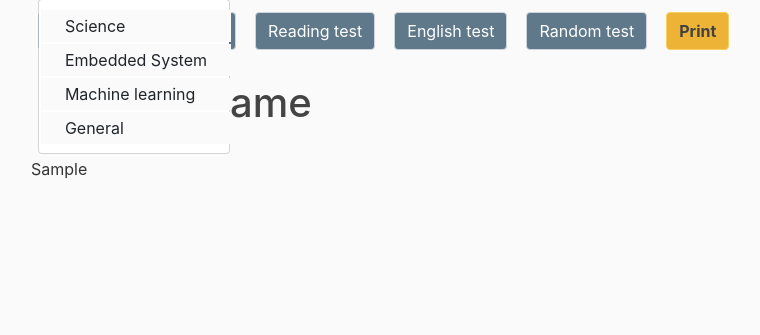
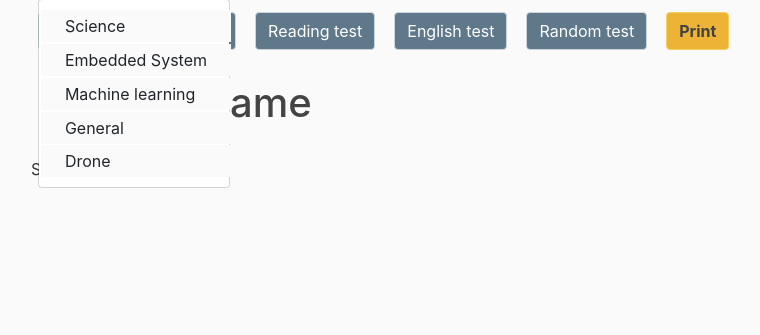
Before and after one commit to BenbenIO/japanese_for_engineer_flask, a Flask app: template templates/home.html in a window 1280 px wide, after a click on "Vocabulary list". Shown: the part 168-503 px from the top of the page, without its empty margins (54-814 px from the left). Run offline with Flask 2, Linux system fonts and the light colour scheme; the template is opened without the code that fills it: most values are stand-ins (such as "Sample title", 1, 10 or a date in 2020); some libraries are stand-ins or nearby versions.

Commit message:
voc: adding Drone section, and new word

```diff
--- a/app.py
+++ b/app.py
@@ -74,6 +74,13 @@ def select_General():
     # Selec the General dataframe
     global vocabulary, name
     load_vocabulary("General")
+    return render_template('home.html', name = render_name(name), dataframe=vocabulary)
+
+@app.route('/select_Drone')
+def select_Drone():
+    # Selec the General dataframe
+    global vocabulary, name
+    load_vocabulary("Drone")
     return render_template('home.html', name = render_name(name), dataframe=vocabulary)
 
 ## Test mode callback
--- a/templates/home.html
+++ b/templates/home.html
@@ -11,6 +11,7 @@
             <a class="dropdown-item" href="/select_Embedded">Embedded System</a>
             <a class="dropdown-item" href="/select_ML">Machine learning</a>
             <a class="dropdown-item" href="/select_General">General</a>
+            <a class="dropdown-item" href="/select_Drone">Drone</a>
         </div>
    </div>
 
```
Also changed, not shown: 3 other files.
